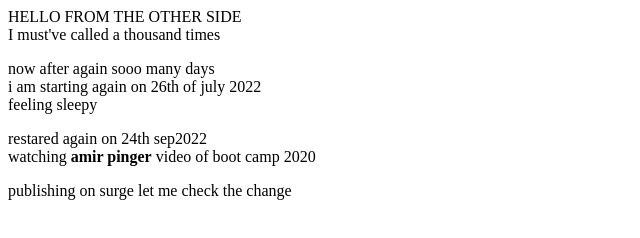
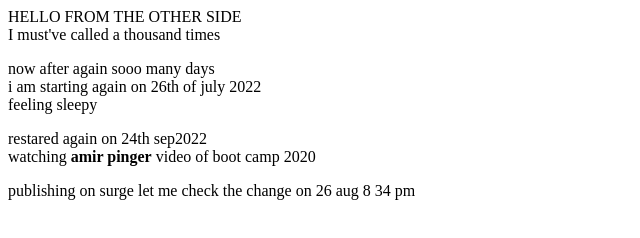
Before and after one commit to sheriluck/Bootcamp2020, a plain HTML site: page index.html in a window 1280 px wide. Shown: the whole page, without its empty margins (0-640 px from the left). Drawn offline with Linux system fonts and the light colour scheme.

Commit message:
updated index.html
made change on 26 aug at 8 35 pm

```diff
--- a/index.html
+++ b/index.html
@@ -16,7 +16,7 @@
             watching <b>amir pinger</b>  video of boot camp 2020
         </p>
         publishing on surge
-        let me check the change
+        let me check the change on 26 aug 8 34 pm
     </div>
 
 </body>
```
